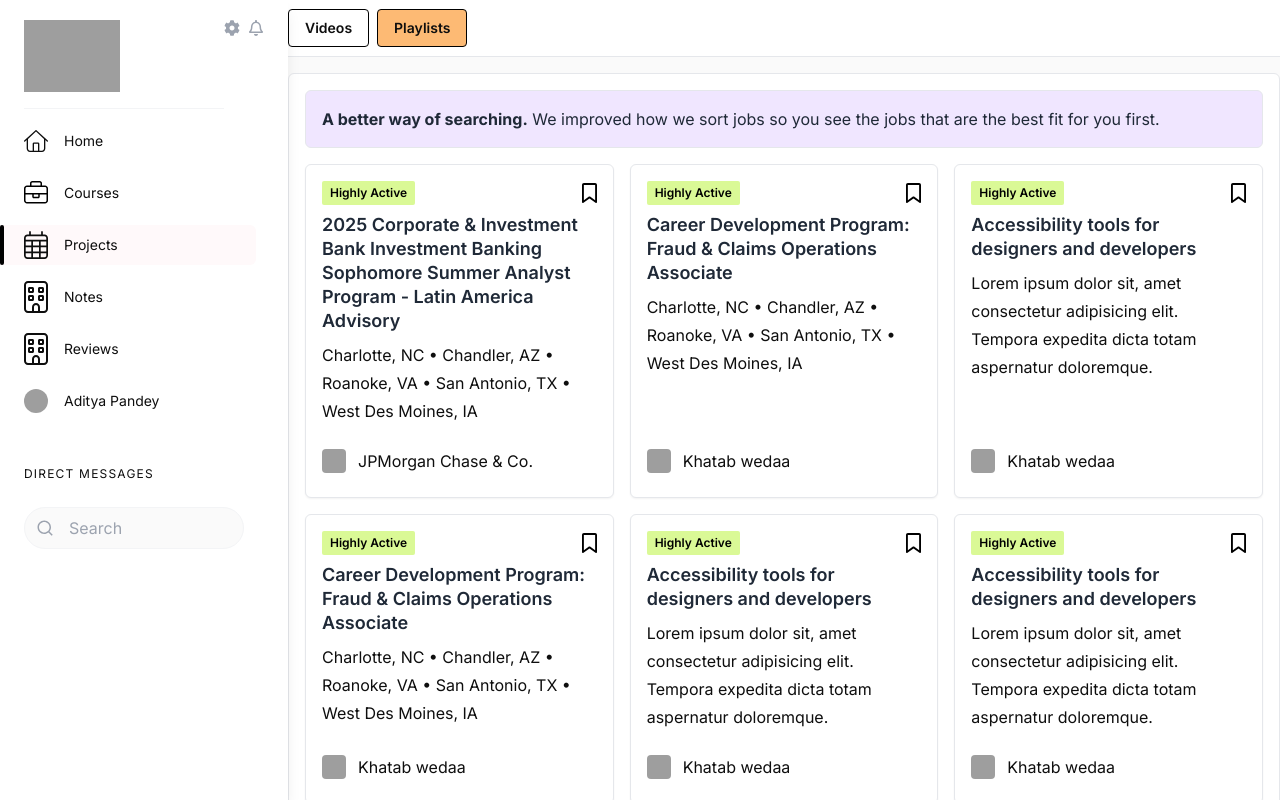
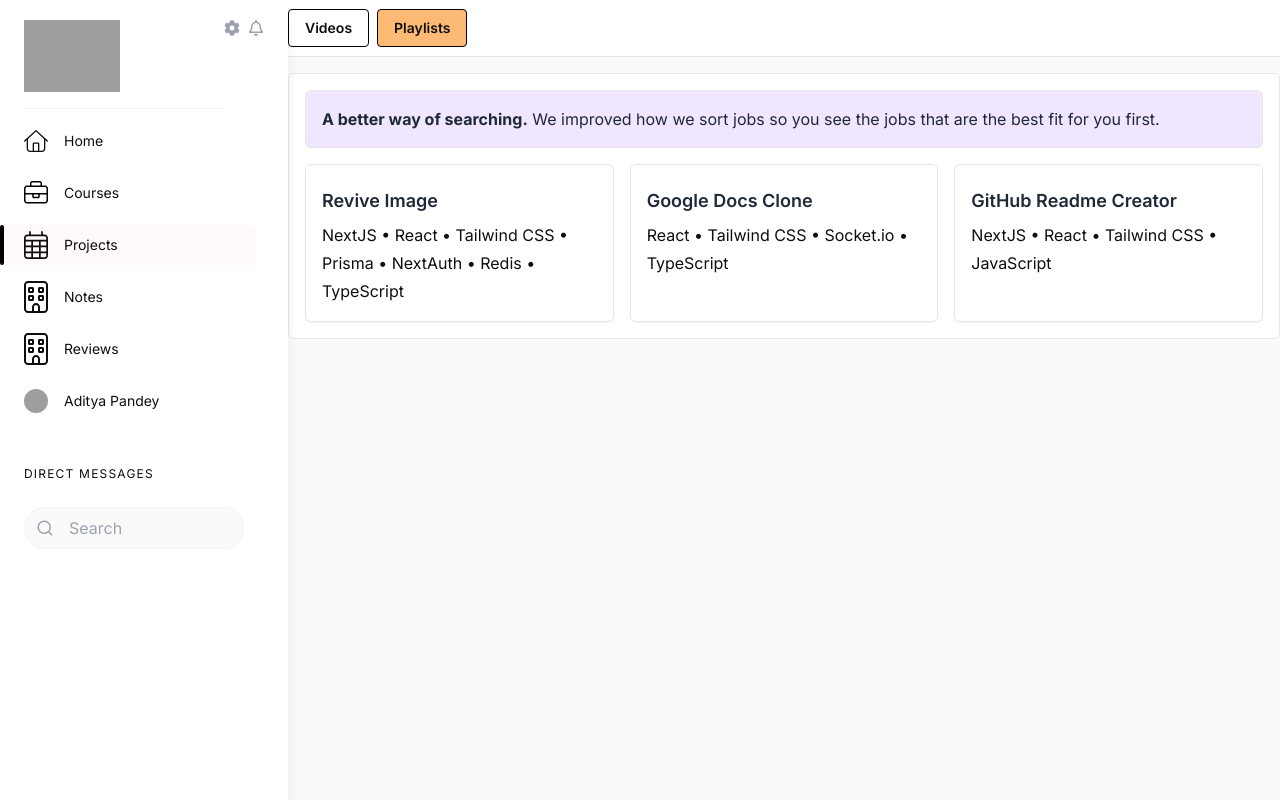
Before and after one commit to internquest/ulearner, a Next.js app: page /projects/playlists in a window 1280 px wide. Shown: the top 800 px of the page. Built offline with nearby package versions, Linux system fonts and the light colour scheme; grey boxes are pictures that could not be loaded.

Commit message:
separate cards

```diff
--- a/app/courses/page.jsx
+++ b/app/courses/page.jsx
@@ -1,5 +1,5 @@
 import React from 'react'
-import Card from "@/app/ui/Cards/Card"
+import Card from "@/app/ui/Cards/VideosCard"
 import cardData from "@/app/ui/Cards/cardData"
 const Courses = () => {
     return (
--- a/app/layout.jsx
+++ b/app/layout.jsx
@@ -12,7 +12,7 @@ export const metadata = {
 export default function RootLayout({ children }) {
   return (
     <html lang="en">
-      <body className={inter.className}>
+      <body className={`${inter.className} bg-[#fafafa]`}>
         <div className='selection:bg-lime'>
           <SideNavbar />
         </div>
--- a/app/projects/playlists/page.jsx
+++ b/app/projects/playlists/page.jsx
@@ -1,6 +1,31 @@
 import TopBar from "@/app/ui/Topbar/TopBar"
-import Card from "@/app/ui/Cards/Card"
-import cardData from "@/app/ui/Cards/cardData"
+import Card from "@/app/ui/Cards/PlaylistCard"
+const cardData = [
+    {
+        key: 1,
+        title: "Revive Image",
+        techStack: [
+            "NextJS", "React", "Tailwind CSS", "Prisma", "NextAuth", "Redis", "TypeScript"
+        ],
+        url: "https://github.com/"
+    },
+    {
+        key: 2,
+        title: "Google Docs Clone",
+        techStack: [
+            "React", "Tailwind CSS", "Socket.io", "TypeScript"
+        ],
+        url: "https://github.com/"
+    },
+    {
+        key: 3,
+        title: "GitHub Readme Creator",
+        techStack: [
+            "NextJS", "React", "Tailwind CSS", "JavaScript"
+        ],
+        url: "https://github.com/"
+    },
+]
 const Playlists = () => {
     return (
         <div>
@@ -20,11 +45,9 @@ const Playlists = () => {
                             {cardData.map((card, index) => (
                                 <Card
                                     key={index}
-                                    status={card.status}
                                     title={card.title}
-                                    description={card.description}
-                                    author={card.author}
                                     url={card.url}
+                                    techStack={card.techStack}
                                 />
                             ))}
                         </div>
--- a/app/projects/videos/page.jsx
+++ b/app/projects/videos/page.jsx
@@ -1,5 +1,5 @@
 import TopBar from '@/app/ui/Topbar/TopBar'
-import Card from '@/app/ui/Cards/Card'
+import Card from '@/app/ui/Cards/VideosCard'
 import cardData from '@/app/ui/Cards/cardData'
 import { RiSearchLine } from 'react-icons/ri'
 const VideosPage = () => {
--- /dev/null
+++ b/app/ui/Cards/CoursesCard.jsx
@@ -0,0 +1,75 @@
+/* eslint-disable @next/next/no-img-element */
+"use client";
+import React, { useState, useEffect } from 'react';
+import Bookmark from '@/app/assets/Bookmark.svg';
+import Image from 'next/image';
+import Link from 'next/link';
+const CoursesCard = ({ status, title, description, author, url }) => {
+    const [isLoading, setIsLoading] = useState(true);
+
+    // Simulate loading effect
+    useEffect(() => {
+        const timer = setTimeout(() => {
+            setIsLoading(false);
+        }, 400);
+
+        return () => clearTimeout(timer);
+    }, []);
+
+    return (
+        <div className={`w-full ${isLoading ? 'animate-pulse' : ''}`}>
+            {isLoading ? (
+                <>
+                    <div className="mx-auto h-full p-4 bg-white border rounded-[4px] shadow-sm flex flex-col justify-between cursor-pointer animate-pulse">
+                        <div>
+                            <div className="flex items-center justify-between">
+                                <span className="bg-gray-200 py-1 px-2 rounded-sm font-semibold text-xs leading-4"></span>
+                                <div className="w-4 h-4 bg-gray-200 rounded-full animate-pulse"></div>
+                            </div>
+                            <div className="mt-2">
+                                <h2 className="text-lg leading-6 text-start font-semibold h-5 bg-gray-200 rounded animate-pulse"></h2>
+                                <p className="mt-2 text-gray-200 leading-7 tracking-normal h-3 bg-gray-200 rounded animate-pulse"></p>
+                            </div>
+                        </div>
+                        <div className="flex items-center mt-4">
+                            <div className="w-10 h-10 mr-3 rounded-xl bg-gray-200 animate-pulse"></div>
+                            <span className="font-medium leading-10 text-gray-200 cursor-pointer tracking-normal h-3 bg-gray-200 rounded animate-pulse"></span>
+                        </div>
+                    </div>
+                </>
+            ) : (
+                <Link href={url} target="_blank">
+                    <div className="mx-auto h-full p-4 bg-white border rounded-md shadow-sm flex flex-col justify-between cursor-pointer">
+                        <div>
+                            <div className="flex items-center justify-between">
+                                <span className="bg-lime py-1 px-2 rounded-sm font-semibold text-xs leading-4 text-black">{status}</span>
+                                <div>
+                                    <Image src={Bookmark} height={15} width={15} alt='save' />
+                                </div>
+                            </div>
+                            <div className="mt-2">
+                                <h2 href="#" className="text-lg leading-6 text-start font-semibold text-gray-800 tracking-normal">
+                                    {title}
+                                </h2>
+                                <p className="mt-2 text-[#0e0e0e] leading-7 tracking-normal">{description}</p>
+                            </div>
+                        </div>
+                        <div className="flex items-center mt-4">
+                            <img
+                                className=" w-6 h-6 mr-3 rounded"
+                                src="https://media2.vault.com/14343503/210909_jp-morgan_logo.jpg"
+                                alt="avatar"
+                            />
+                            <p className=" leading-10 text-[#0e0e0e] text-base tracking-normal" tabIndex="0" role="link">
+                                {author}
+                            </p>
+                        </div>
+                    </div>
+                </Link>
+
+            )}
+        </div>
+    );
+};
+
+export default CoursesCard;
--- /dev/null
+++ b/app/ui/Cards/PlaylistCard.jsx
@@ -0,0 +1,93 @@
+/* eslint-disable @next/next/no-img-element */
+"use client";
+import React, { useState, useEffect } from 'react';
+import Link from 'next/link';
+
+const cardData = [
+    {
+        key: 1,
+        title: "Revive Image",
+        techStack: [
+            "NextJS", "React", "Tailwind CSS", "Prisma", "NextAuth", "Redis", "TypeScript"
+        ]
+    },
+    {
+        key: 2,
+        title: "Google Docs Clone",
+        techStack: [
+            "React", "Tailwind CSS", "Socket.io", "TypeScript"
+        ]
+    },
+    {
+        key: 3,
+        title: "GitHub Readme Creator",
+        techStack: [
+            "NextJS", "React", "Tailwind CSS", "JavaScript"
+        ]
+    },
+]
+
+const PlaylistCard = ({ title, techStack, url }) => {
+    const [isLoading, setIsLoading] = useState(true);
+
+    // Simulate loading effect
+    useEffect(() => {
+        const timer = setTimeout(() => {
+            setIsLoading(false);
+        }, 400);
+
+        return () => clearTimeout(timer);
+    }, []);
+
+    return (
+        <div className={`w-full ${isLoading ? 'animate-pulse' : ''}`}>
+            {isLoading ? (
+                <>
+                    <div className="mx-auto h-full p-4 bg-white border rounded-[4px] shadow-sm flex flex-col justify-between cursor-pointer animate-pulse">
+                        <div>
+                            <div className="flex items-center justify-between">
+                                <span className="bg-gray-200 py-1 px-2 rounded-sm font-semibold text-xs leading-4"></span>
+                                <div className="w-4 h-4 bg-gray-200 rounded-full animate-pulse"></div>
+                            </div>
+                            <div className="mt-2">
+                                <h2 className="text-lg leading-6 text-start font-semibold h-5 bg-gray-200 rounded animate-pulse"></h2>
+                                <p className="mt-2 text-gray-200 leading-7 tracking-normal h-3 bg-gray-200 rounded animate-pulse"></p>
+                            </div>
+                        </div>
+                        <div className="flex items-center mt-4">
+                            <div className="w-10 h-10 mr-3 rounded-xl bg-gray-200 animate-pulse"></div>
+                            <span className="font-medium leading-10 text-gray-200 cursor-pointer tracking-normal h-3 bg-gray-200 rounded animate-pulse"></span>
+                        </div>
+                    </div>
+                </>
+            ) : (
+                // Render actual content
+                <Link href={url} target="_blank">
+                    <div className="mx-auto h-full p-4 bg-white border rounded-md shadow-sm flex flex-col justify-between cursor-pointer">
+                        <div>
+                            <div className="mt-2">
+                                <h2 className="text-lg leading-6 text-start font-semibold text-gray-800 tracking-normal">
+                                    {title}
+                                </h2>
+                                <p className="mt-2 text-[#0e0e0e] leading-7 tracking-normal">
+                                    {Array.isArray(techStack) && techStack.length > 0 ? (
+                                        techStack.map((tech, index) => (
+                                            <span key={index} className="mt-2 text-[#0e0e0e] leading-7 tracking-normal">
+                                                {tech}
+                                                {index !== techStack.length - 1 && ' • '}
+                                            </span>
+                                        ))
+                                    ) : (
+                                        <span>No technologies specified</span>
+                                    )}
+                                </p>
+                            </div>
+                        </div>
+                    </div>
+                </Link>
+            )}
+        </div>
+    );
+};
+
+export default PlaylistCard;
```
Also changed, not shown: app/ui/Cards/VideosCard.jsx (renamed from app/ui/Cards/Card.jsx).
